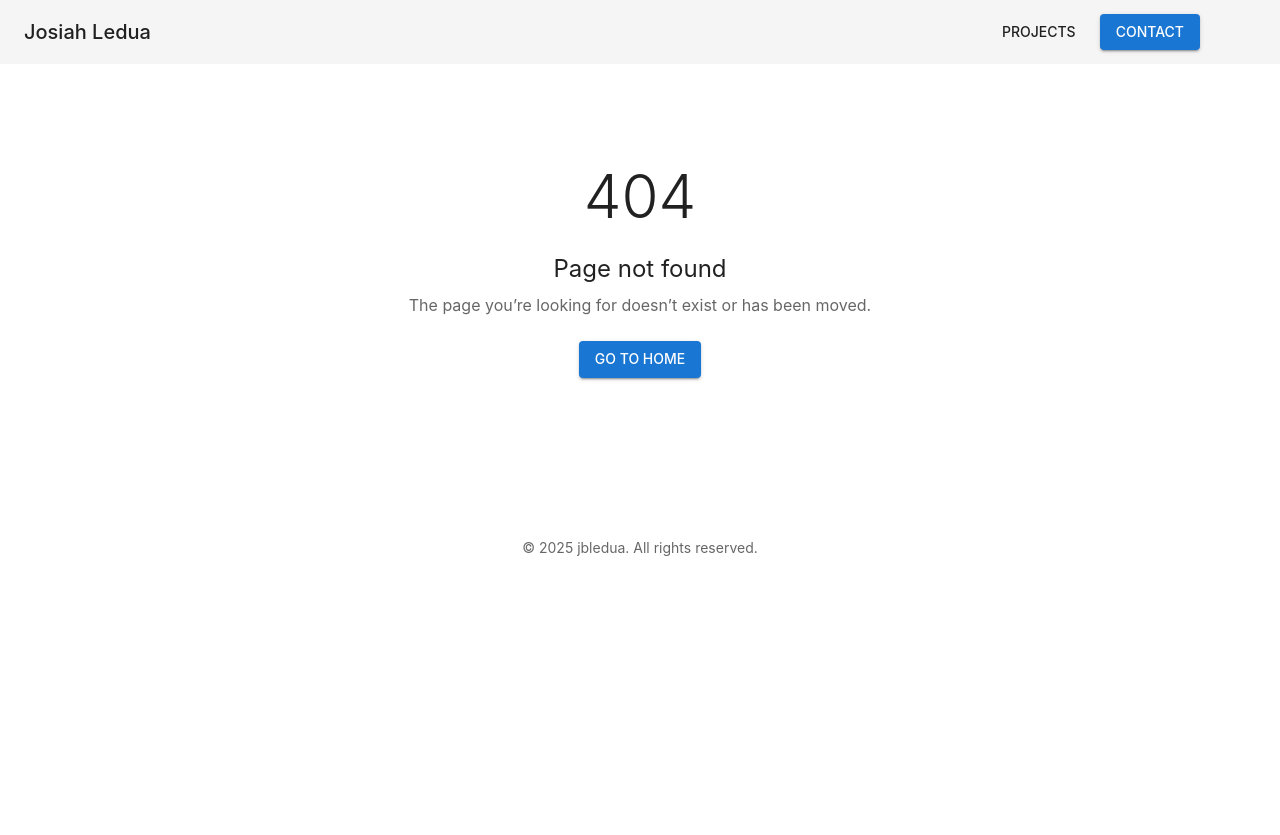
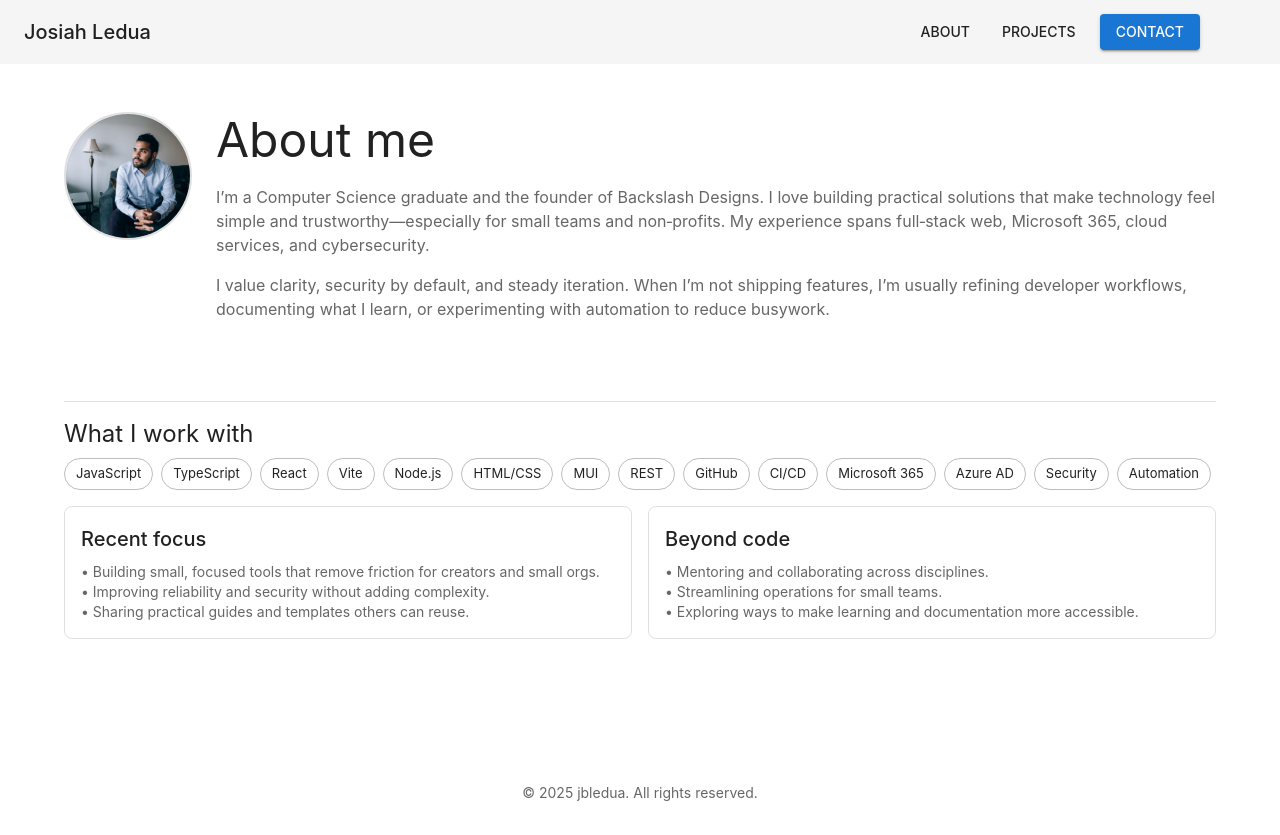
Before and after one commit to jbledua/jbledua.github.io, a React (Vite) app: page /about in a window 1280 px wide. Before the commit this address had no page. Before the commit the page ends 800 px from the top, so only its background shows below. Built offline with nearby package versions, Linux system fonts and the light colour scheme; some icons are missing.

Commit message:
feat: Add About page and update routing; include About link in NavBar

```diff
--- a/src/app/routes.jsx
+++ b/src/app/routes.jsx
@@ -5,9 +5,11 @@ const Home = lazy(() => import('../pages/HomePage.jsx'));
 const Projects = lazy(() => import('../pages/ProjectsPage.jsx'));
 const Contact = lazy(() => import('../pages/ContactPage.jsx'));
 const NotFoundPage = lazy(() => import('../pages/NotFoundPage.jsx'));
+const About = lazy(() => import('../pages/AboutPage.jsx'));
 
 export const routes = [
   { path: '/', element: <Home /> },
+  { path: '/about', element: <About /> },
   { path: '/projects', element: <Projects /> },
   { path: '/contact', element: <Contact /> },
   { path: '*', element: <NotFoundPage /> },
--- a/src/components/NavBar.jsx
+++ b/src/components/NavBar.jsx
@@ -30,6 +30,9 @@ export default function NavBar() {
             </Typography>
             {/* Desktop nav */}
             <Box sx={{ display: { xs: 'none', md: 'flex' }, gap: 2, alignItems: 'center' }}>
+            <Button component={RouterLink} to="/about" color="inherit" variant="text">
+                About
+            </Button>
             <Button component={RouterLink} to="/projects" color="inherit" variant="text">
                 Projects
             </Button>
--- /dev/null
+++ b/src/pages/AboutPage.jsx
@@ -0,0 +1,87 @@
+import Typography from '@mui/material/Typography';
+import Stack from '@mui/material/Stack';
+import Avatar from '@mui/material/Avatar';
+import Box from '@mui/material/Box';
+import Divider from '@mui/material/Divider';
+import Chip from '@mui/material/Chip';
+import Grid from '@mui/material/Grid';
+import Section from '../components/Section.jsx';
+
+const NAME = 'Josiah Ledua';
+const PROFILE_IMG = '/images/profile.jpg';
+
+export default function AboutPage() {
+  return (
+    <>
+      <Section sx={{ pt: 2 }}>
+        <Stack direction={{ xs: 'column', md: 'row' }} spacing={3} alignItems={{ xs: 'center', md: 'flex-start' }}>
+          <Avatar
+            alt={NAME}
+            src={PROFILE_IMG}
+            sx={{ width: 128, height: 128, border: '2px solid', borderColor: 'divider' }}
+          />
+
+          <Box sx={{ flex: 1, minWidth: 0 }}>
+            <Typography variant="h3" component="h1" gutterBottom>
+              About me
+            </Typography>
+            <Typography variant="body1" color="text.secondary" paragraph>
+              I’m a Computer Science graduate and the founder of Backslash Designs. I love building practical
+              solutions that make technology feel simple and trustworthy—especially for small teams and
+              non‑profits. My experience spans full‑stack web, Microsoft 365, cloud services, and cybersecurity.
+            </Typography>
+            <Typography variant="body1" color="text.secondary" paragraph>
+              I value clarity, security by default, and steady iteration. When I’m not shipping features,
+              I’m usually refining developer workflows, documenting what I learn, or experimenting with
+              automation to reduce busywork.
+            </Typography>
+          </Box>
+        </Stack>
+      </Section>
+
+      <Divider sx={{ my: 2 }} />
+
+      <Section sx={{ pt: 0 }}>
+        <Typography variant="h5" gutterBottom>
+          What I work with
+        </Typography>
+        <Stack direction="row" flexWrap="wrap" gap={1} sx={{ mb: 2 }}>
+          {[
+            'JavaScript', 'TypeScript', 'React', 'Vite', 'Node.js',
+            'HTML/CSS', 'MUI', 'REST', 'GitHub', 'CI/CD',
+            'Microsoft 365', 'Azure AD', 'Security', 'Automation'
+          ].map((label) => (
+            <Chip key={label} label={label} variant="outlined" />
+          ))}
+        </Stack>
+
+        <Grid container spacing={2}>
+          <Grid size={{ xs: 12, md: 6 }}>
+            <Box sx={{ p: 2, border: '1px solid', borderColor: 'divider', borderRadius: 2 }}>
+              <Typography variant="h6" gutterBottom>
+                Recent focus
+              </Typography>
+              <Typography variant="body2" color="text.secondary">
+                • Building small, focused tools that remove friction for creators and small orgs.<br />
+                • Improving reliability and security without adding complexity.<br />
+                • Sharing practical guides and templates others can reuse.
+              </Typography>
+            </Box>
+          </Grid>
+          <Grid size={{ xs: 12, md: 6 }}>
+            <Box sx={{ p: 2, border: '1px solid', borderColor: 'divider', borderRadius: 2 }}>
+              <Typography variant="h6" gutterBottom>
+                Beyond code
+              </Typography>
+              <Typography variant="body2" color="text.secondary">
+                • Mentoring and collaborating across disciplines.<br />
+                • Streamlining operations for small teams.<br />
+                • Exploring ways to make learning and documentation more accessible.
+              </Typography>
+            </Box>
+          </Grid>
+        </Grid>
+      </Section>
+    </>
+  );
+}
```
